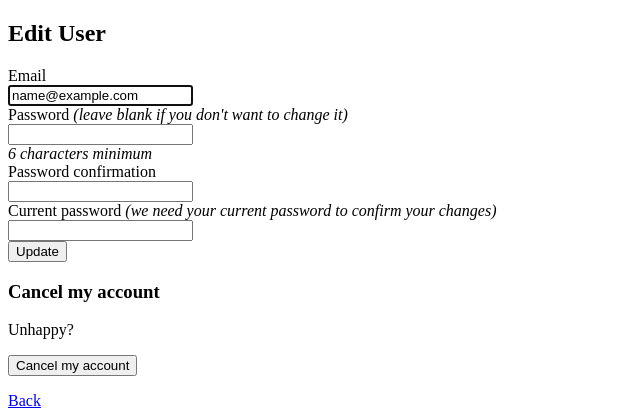
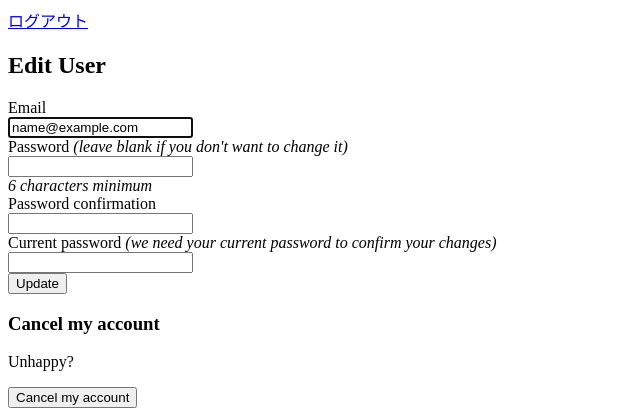
Before and after one commit to daisuke-koguchi/graduation_application, a Rails app: page /users/edit in a window 1280 px wide. Shown: the top 420 px of the page, without its empty margins (0-640 px from the left). Run offline with Rails 7, Linux system fonts and the light colour scheme; the visitor is signed in with stand-in values (Sample User, id 1); style sheets or scripts are compiled from the project's sources.

Commit message:
[add] application.html.erbに新規会員登録、ログイン、ログアウトのリンク作成/issue #4

```diff
--- a/app/views/layouts/application.html.erb
+++ b/app/views/layouts/application.html.erb
@@ -10,6 +10,12 @@
   </head>
 
   <body>
+    <% if user_signed_in? %>
+      <%= link_to "ログアウト", destroy_user_session_path, method: :delete %>
+    <% else %>
+      <%= link_to "新規会員登録", new_user_registration_path %>
+      <%= link_to "ログイン", new_user_session_path %>
+    <% end %>
     <%= yield %>
   </body>
 </html>
```
